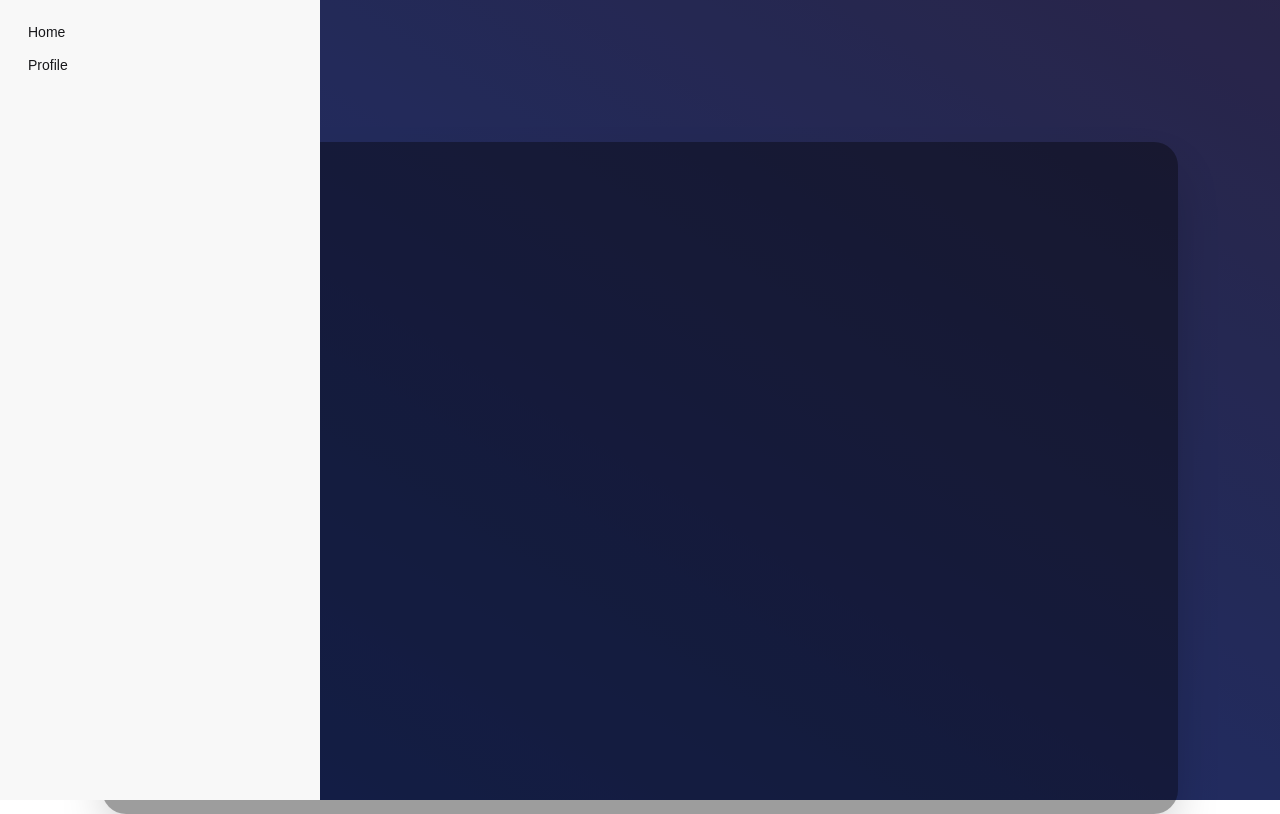
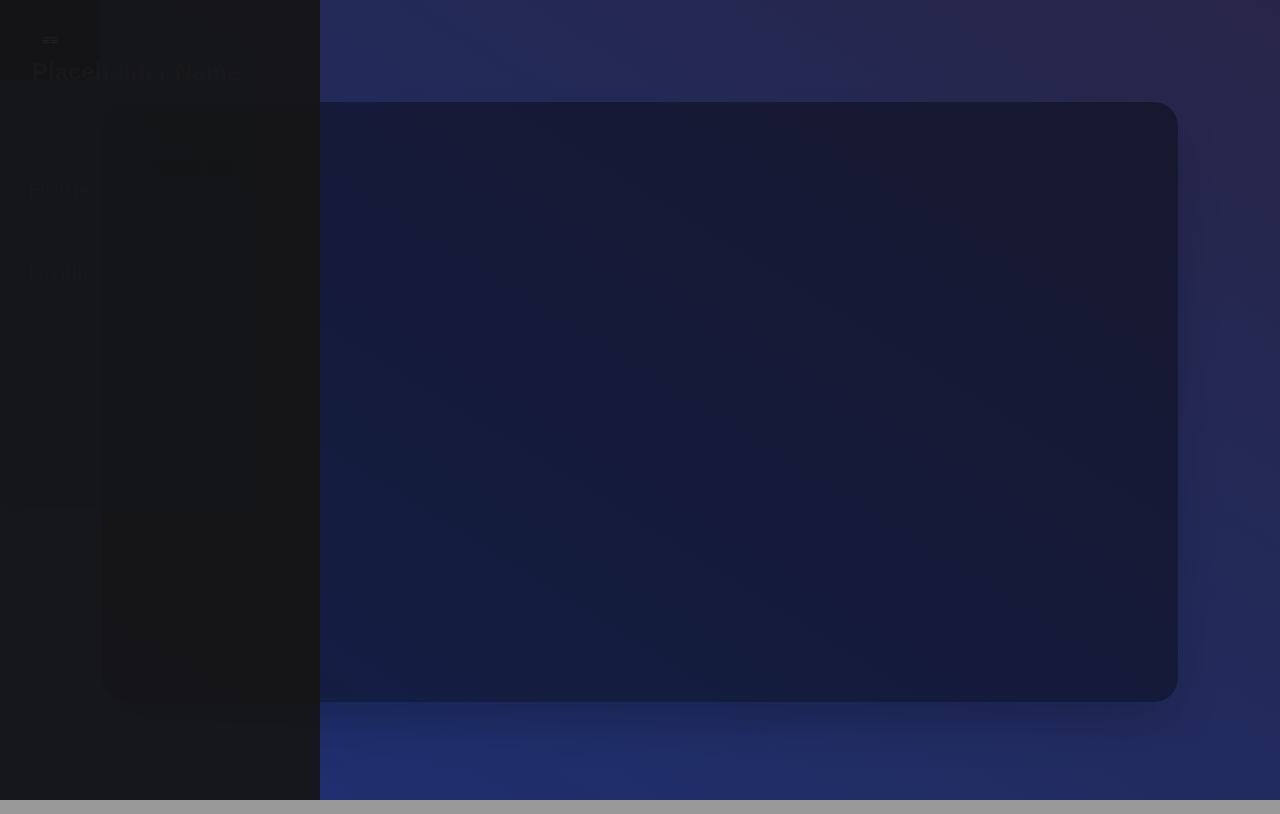
Before and after one commit to Bubblie01/Shellhacks-Project, a Next.js app in the folder frontend/shellhacks-frontend/: page /display in a window 1280 px wide. Both pictures are taken after a click on the label "≡≡". Built offline with nearby package versions, Linux system fonts and the light colour scheme.

Commit message:
Navbar CSS +display

```diff
--- a/frontend/shellhacks-frontend/src/app/Componets/navbar.tsx
+++ b/frontend/shellhacks-frontend/src/app/Componets/navbar.tsx
@@ -4,18 +4,19 @@ import '../globals.css';
 const Navbar = () => {
     return (
 
-        <div className="drawer">
+        <div className="relative drawer">
             <input id="my-drawer" type="checkbox" className="drawer-toggle" />
             <div className="drawer-content">
                 {/* Page content here */}
-                <label htmlFor="my-drawer" className="btn btn-primary drawer-button">≡≡</label>
+                <label htmlFor="my-drawer" className="absolute top-0 left-0 btn btn-primary border-none drawer-button bg-[#0000009e] rounded-br-2xl w-25 h-20">≡≡</label>
             </div>
             <div className="drawer-side">
                 <label htmlFor="my-drawer" aria-label="close sidebar" className="drawer-overlay"></label>
-                <ul className="menu bg-base-200 text-base-content min-h-full w-80 p-4">
+                <ul className="menu bg-[#151515ea] text-base-content min-h-full w-80 p-4">
                     {/* Sidebar content here */}
-                    <li><a href="../home">Home</a></li>
-                    <li><a href="../profile">Profile</a></li>
+                    <p className="text-2xl mt-10 ml-4 font-bold">Placeholder Name</p>
+                    <li><a href="../home" className="text-2xl mt-20">Home</a></li>
+                    <li><a href="../profile" className="text-2xl mt-10">Profile</a></li>
                 </ul>
             </div>
         </div>
--- a/frontend/shellhacks-frontend/src/app/display/page.tsx
+++ b/frontend/shellhacks-frontend/src/app/display/page.tsx
@@ -5,7 +5,7 @@ export default function Home() {
   return (
     <div className="h-screen w-screen bg-linear-to-bl from-[#0a014fc3] to-[#3251c3]">
         <Navbar />
-      <div className="mx-[8%] my-[8%] bg-[#00000062] h-[84%] w-[84%] rounded-3xl shadow-2xl">
+      <div className="mx-[8%] my-[8%] bg-[#00000062] h-[75%] w-[84%] rounded-3xl shadow-2xl">
         <div className="px-[5%] py-[5%]">
           <h4>Rohan sux</h4>
         </div>
--- a/frontend/shellhacks-frontend/src/app/page.tsx
+++ b/frontend/shellhacks-frontend/src/app/page.tsx
@@ -52,7 +52,7 @@ export default function Home() {
           font-semibold text-white
         ">Your time for memories, not logistics.</h4>
       </div>
-      <div className="h-screen w-1/3 text-center py-[10%]">
+      <div className="h-screen w-2/5 text-center py-[10%]">
         <p className="mt-2 text-4xl font-semibold tracking-tight text-pretty text-white sm:text-5xl">
           Name Place Holder
         </p>
```
